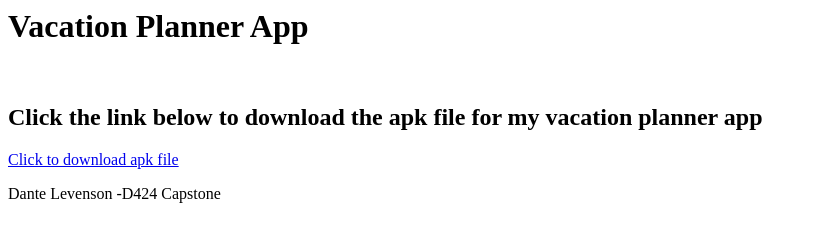
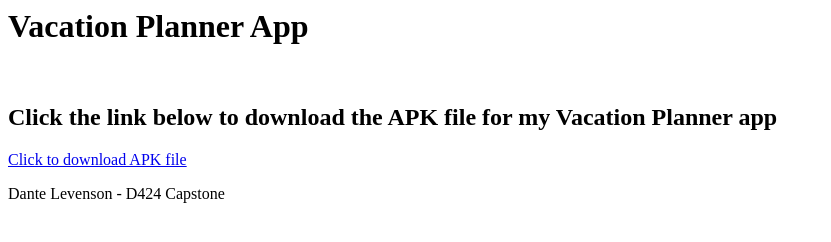
Before and after one commit to danteLev/SWE-Capstone, a plain HTML site: page index.html in a window 1280 px wide. Shown: the whole page, without its empty margins (0-831 px from the left). Drawn offline with Linux system fonts and the light colour scheme.

Commit message:
Update index.html

```diff
--- a/index.html
+++ b/index.html
@@ -1,7 +1,9 @@
 <h1>Vacation Planner App</h1>
 <br>
-<h2>Click the link below to download the apk file for my vacation planner app</h2>
+<h2>Click the link below to download the APK file for my Vacation Planner app</h2>
 
-<a href = "https://github.com/danteLev/SWE-Capstone/blob/main/app-release.apk" download >Click to download apk file</a>
+<a href="https://github.com/danteLev/SWE-Capstone/raw/main/app-release.apk" download>
+  Click to download APK file
+</a>
 <br>
-<p>Dante Levenson -D424 Capstone </p>
+<p>Dante Levenson - D424 Capstone</p>
```
